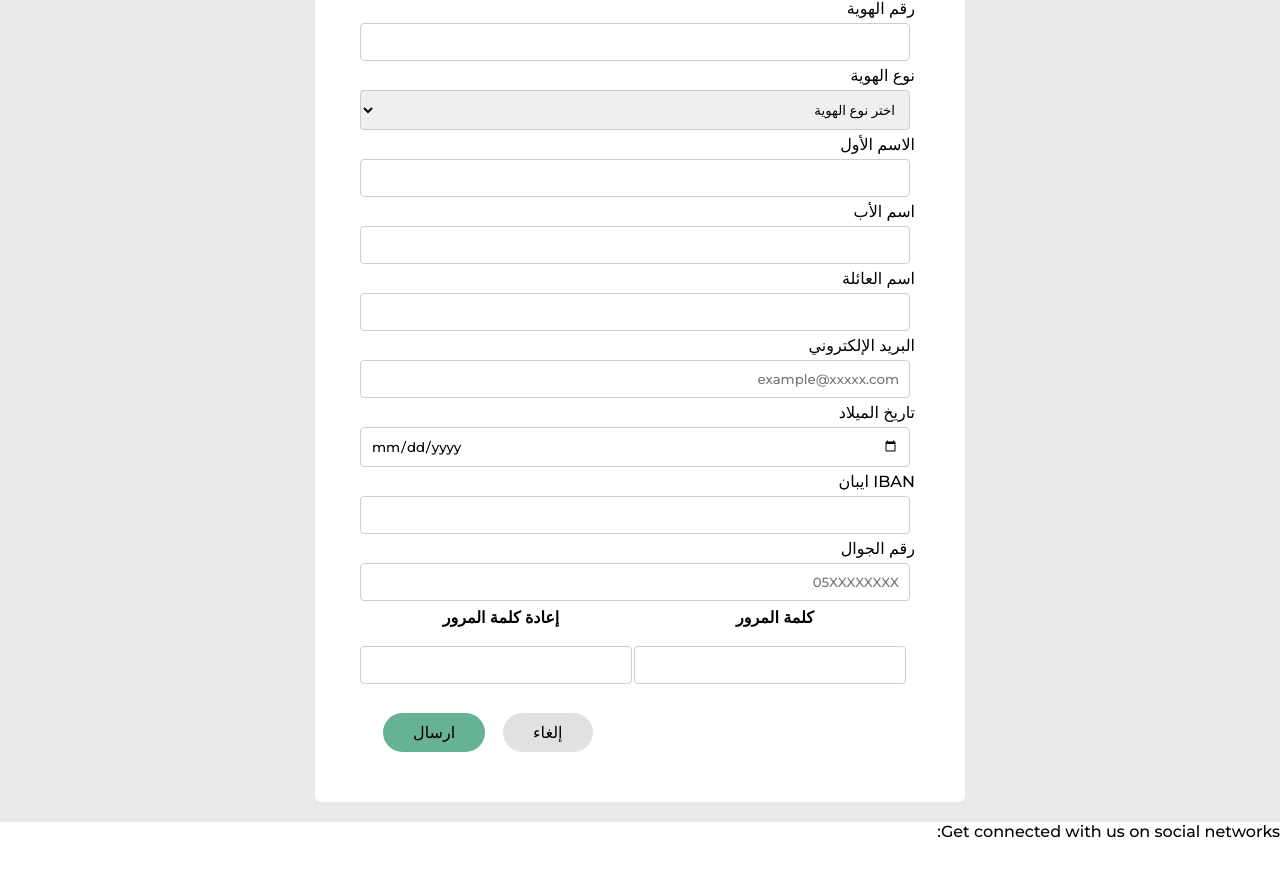
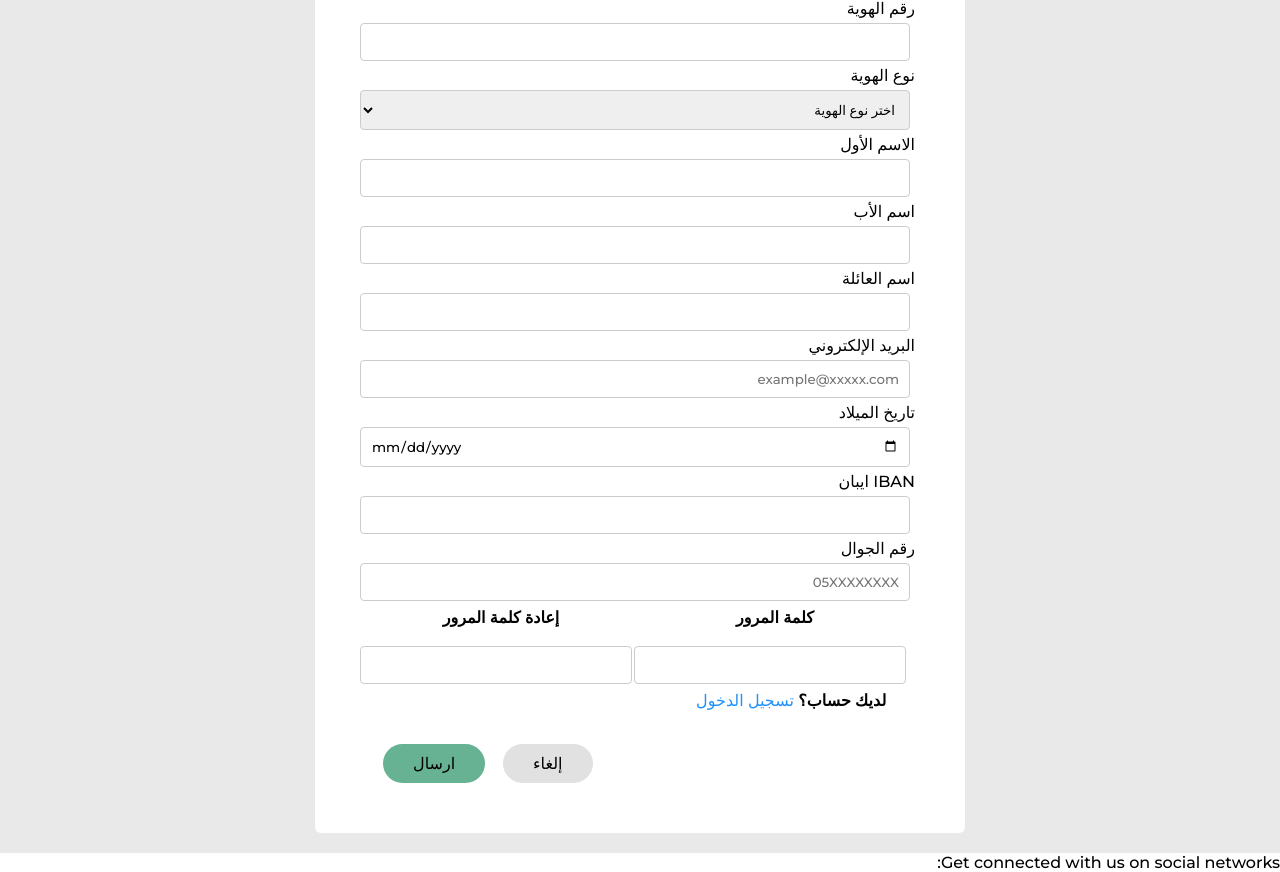
Before and after one commit to SanaaJamil/landSA, a PHP site: page /signUp.php in a window 1280 px wide. Shown: the part 525-1397 px from the top of the page. Before the commit the page ends 1363 px from the top, so only its background shows below. Run offline with PHP 8.4, Linux system fonts and the light colour scheme; lists and menus that the app fills with data are empty.

Commit message:
Update signUp.php
I add this line  <p style="text-align: left; margin-left: 21%;"> لديك حساب؟ <a style="color: dodgerblue;"href="login.php"> تسجيل الدخول </a></p>

```diff
--- a/log/signUp.php
+++ b/log/signUp.php
@@ -173,6 +173,8 @@
                                 <p id="number" class="invalid A">أرقام</p>
                                 <p id="length" class="invalid A">على الأقل 8 رموز</p>
                             </div>
+				<p style="text-align: left; margin-left: 21%;"> لديك حساب؟ <a style="color: dodgerblue;"href="login.php"> تسجيل الدخول </a></p>
+
                         </th>
                         <th></th>
                     </tr>
```
